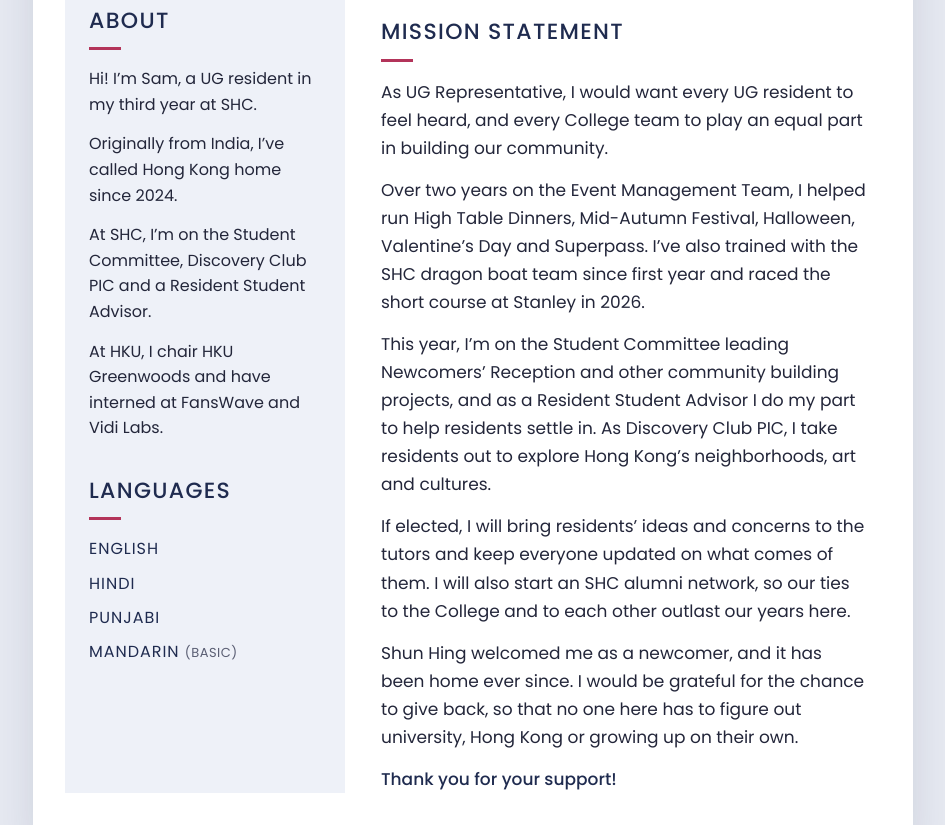
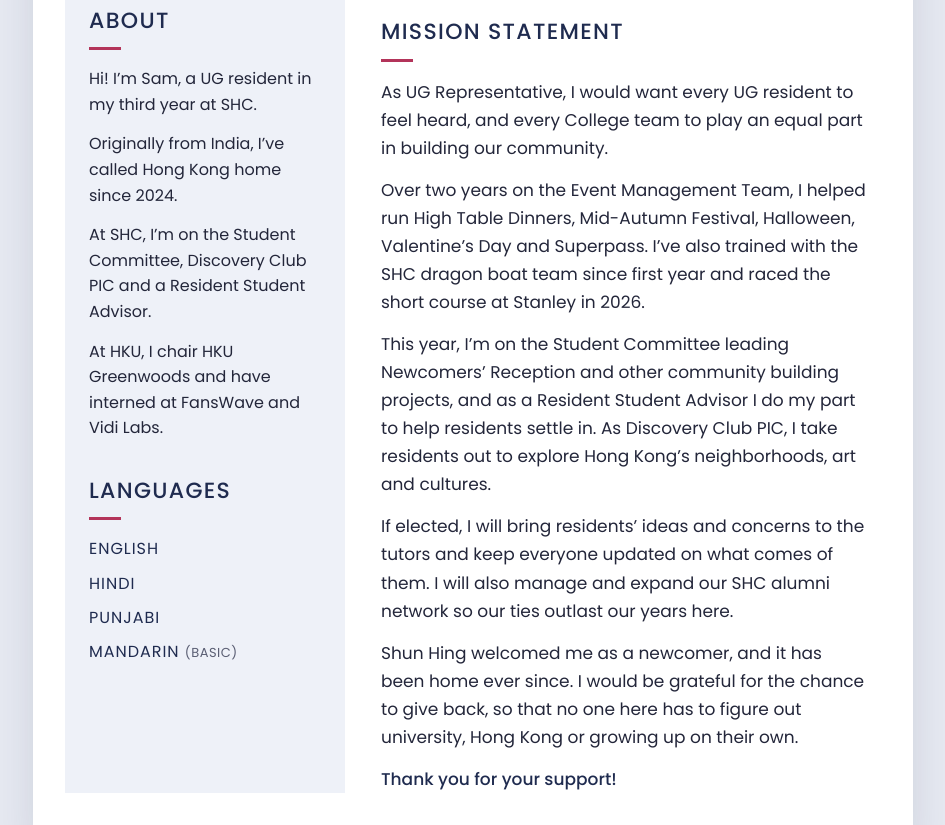
Before and after one commit to Sambhav-855/shc-profile, a plain HTML site: page index.html in a window 1280 px wide. Shown: the part 343-1168 px from the top of the page, without its empty margins (167-1112 px from the left). Drawn offline with Linux system fonts and the light colour scheme.

Commit message:
Update alumni network line
Co-Authored-By: Claude Opus 5.5 <noreply@anthropic.com>
Claude-Session: https://claude.ai/code/session_016kJFGn4gzZTwzPNteKEHUR

```diff
--- a/index.html
+++ b/index.html
@@ -124,7 +124,7 @@ h2{margin:0;font-size:22px;font-weight:500;letter-spacing:.06em;color:var(--ink)
       <p>As UG Representative, I would want every UG resident to feel heard, and every College team to play an equal part in building our community.</p>
       <p>Over two years on the Event Management Team, I helped run High Table Dinners, Mid-Autumn Festival, Halloween, Valentine’s Day and Superpass. I’ve also trained with the SHC dragon boat team since first year and raced the short course at Stanley in 2026.</p>
       <p>This year, I’m on the Student Committee leading Newcomers’ Reception and other community building projects, and as a Resident Student Advisor I do my part to help residents settle in. As Discovery Club PIC, I take residents out to explore Hong Kong’s neighborhoods, art and cultures.</p>
-      <p>If elected, I will bring residents’ ideas and concerns to the tutors and keep everyone updated on what comes of them. I will also start an SHC alumni network, so our ties to the College and to each other outlast our years here.</p>
+      <p>If elected, I will bring residents’ ideas and concerns to the tutors and keep everyone updated on what comes of them. I will also manage and expand our SHC alumni network so our ties outlast our years here.</p>
       <p>Shun Hing welcomed me as a newcomer, and it has been home ever since. I would be grateful for the chance to give back, so that no one here has to figure out university, Hong Kong or growing up on their own.</p>
       <p class="thanks">Thank you for your support!</p>
     </div>
```
